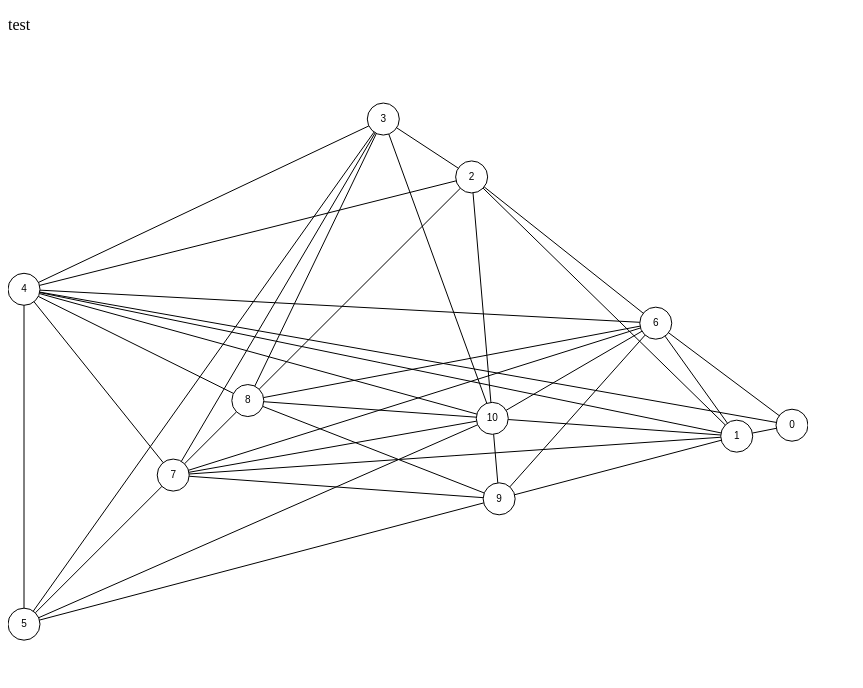
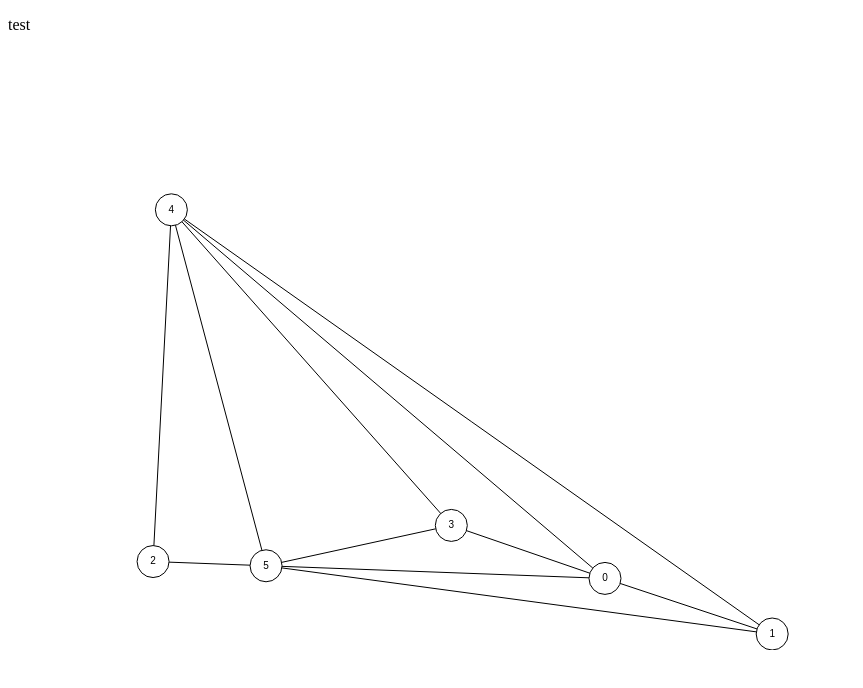
Before and after one commit to jimblackler/graphola, a plain HTML site: page index.html in a window 1280 px wide. Shown: the whole page, without its empty margins (0-863 px from the left). Drawn offline with Linux system fonts and the light colour scheme.

Commit message:
Overlapping lines now filtered.

```diff
--- a/index.html
+++ b/index.html
@@ -6,8 +6,7 @@
 </head>
 <body>
 <p>test</p>
-
+<canvas id="diagram"></canvas>
 </body>
-<canvas id="diagram"></canvas>
 <script type="module" src="scripts/main.js"></script>
 </html>
--- a/scripts/generateLayout.js
+++ b/scripts/generateLayout.js
@@ -15,7 +15,7 @@ export function generateLayout(random, width, height, radius, clearance, nodes)
   const layout = new Layout(width, height, radius);
 
   const edgeChance = 0.1;
-  const tweenChance = 0.8;
+  const tweenChance = 0.6;
   while (layout.points.length < nodes) {
 
     let candidate;
@@ -43,7 +43,6 @@ export function generateLayout(random, width, height, radius, clearance, nodes)
       }
     }
 
-
     if (!collided(candidate, layout.points, clearance)) {
       layout.points.push(candidate);
     }
--- a/scripts/graphFromLayout.js
+++ b/scripts/graphFromLayout.js
@@ -31,14 +31,78 @@ function edgeAvoidsNodes(layout, i0, i1, minApproach) {
   }
   return true;
 }
+
+function collidesWithEdges(layout, i0, i1, edges) {
+  const p0 = layout.points[i0];
+  const p1 = layout.points[i1];
+  const delta = [p1[0] - p0[0], p1[1] - p0[1]];
+  const length = Math.sqrt(delta[0] * delta[0] + delta[1] * delta[1]);
+  const unit = [delta[0] / length, delta[1] / length];
+  const rot90 = [unit[1], -unit[0]];
+
+  for (const other of edges) {
+    if (other[0] == i0 || other[0] == i1) {
+      continue;
+    }
+    if (other[1] == i0 || other[1] == i1) {
+      continue;
+    }
+
+    const other0 = layout.points[other[0]];
+    const other1 = layout.points[other[1]];
+
+    const delta0 = [other0[0] - p0[0], other0[1] - p0[1]];
+    const delta1 = [other1[0] - p0[0], other1[1] - p0[1]];
+
+    const cross0 = delta0[0] * rot90[0] + delta0[1] * rot90[1];
+    const cross1 = delta1[0] * rot90[0] + delta1[1] * rot90[1];
+
+    if (cross0 < 0 == cross1 < 0) {
+      continue;
+    }
+
+    const t = cross0 / (cross1 - cross0);
+
+    const along0 = delta0[0] * unit[0] + delta0[1] * unit[1];
+    const along1 = delta1[0] * unit[0] + delta1[1] * unit[1];
+    const alongT = along0 + (along1 - along0) * t;
+
+    if (alongT < 0) {
+      continue;
+    }
+
+    if (alongT > length) {
+      continue;
+    }
+
+    return true;
+  }
+  return false;
+}
+
 export function graphFromLayout(layout, minApproach) {
   const graph = new Graph();
 
-  for (let idx = 0; idx < layout.points.length - 1; idx++) {
-    for (let idx2 = idx + 1; idx2 < layout.points.length; idx2++) {
-      if (edgeAvoidsNodes(layout, idx, idx2, minApproach)) {
-        graph.edges.push([idx, idx2]);
+  const edgesAndLengths = [];
+
+  for (let i0 = 0; i0 < layout.points.length - 1; i0++) {
+    for (let i1 = i0 + 1; i1 < layout.points.length; i1++) {
+      if (edgeAvoidsNodes(layout, i0, i1, minApproach)) {
+        const p0 = layout.points[i0];
+        const p1 = layout.points[i1];
+        const delta = [p1[0] - p0[0], p1[1] - p0[1]];
+        const length = Math.sqrt(delta[0] * delta[0] + delta[1] * delta[1]);
+        edgesAndLengths.push([length, [i0, i1]]);
       }
+    }
+  }
+
+  edgesAndLengths.sort((a, b) => a[0] - b[0]);
+
+  for (const edgeAndLength of edgesAndLengths) {
+    const edge = edgeAndLength[1];
+    if (!collidesWithEdges(layout, edge[0], edge[1], graph.edges)) {
+      graph.edges.push(edge);
     }
   }
 
--- a/scripts/main.js
+++ b/scripts/main.js
@@ -3,7 +3,7 @@ import {generateLayout} from './generateLayout.js';
 import {graphFromLayout} from './graphFromLayout.js';
 import {Renderer} from './renderer.js';
 
-const layout = generateLayout(Alea(8), 800, 600, 16, 24, 11);
+const layout = generateLayout(Alea(2), 800, 600, 16, 24, 6);
 const graph = graphFromLayout(layout, 20);
 
 const renderer = new Renderer(document.getElementById('diagram'));
```
